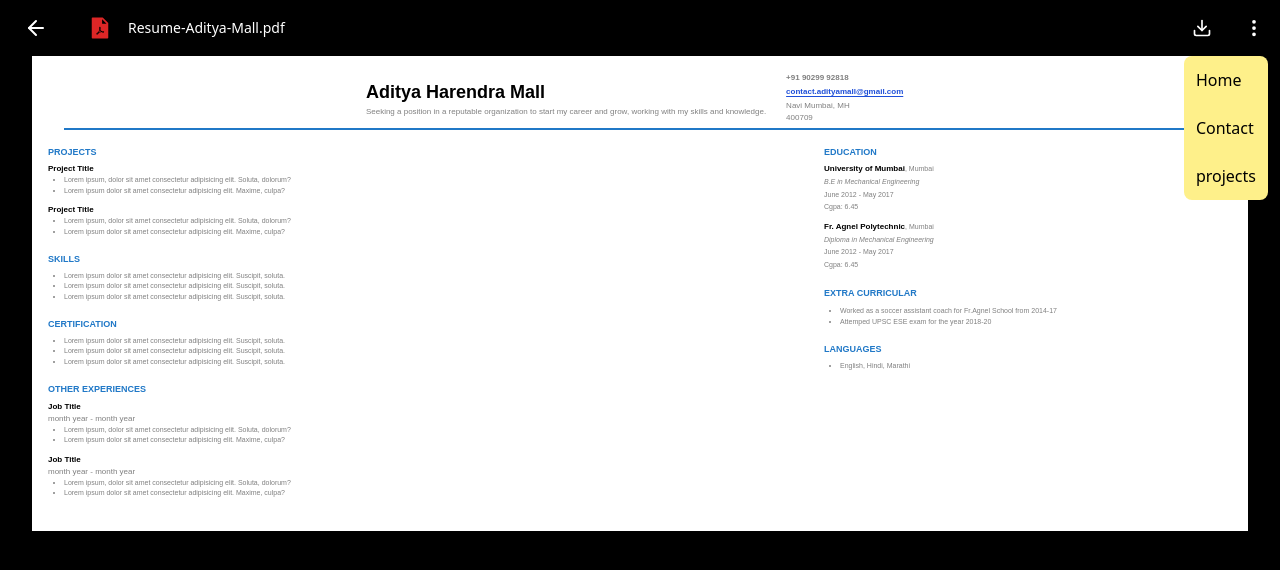
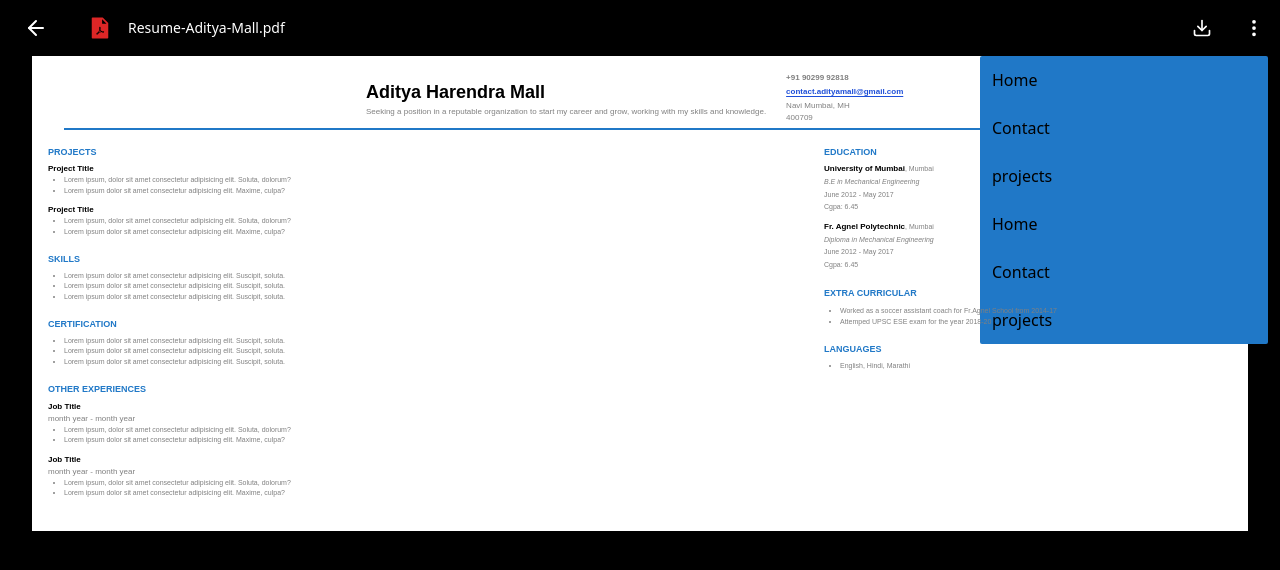
Before and after one commit to iamadityamall/resume-app, a React (Create React App) app: page / in a window 1280 px wide. Both pictures are taken after a click on the button 1254 px from the left and 28 px from the top of the page. Shown: the top 570 px of the page. Built offline with nearby package versions, Linux system fonts and the light colour scheme.

Commit message:
added more options

```diff
--- a/src/components/OtherOptions.jsx
+++ b/src/components/OtherOptions.jsx
@@ -2,7 +2,10 @@ import React from 'react'
 
 const OtherOptions = () => {
   return (
-    <nav className="rounded-lg absolute right-0 top-14 z-100 text-black mr-3 bg-yellow-200 transition delay-75 ease-linear list-none">
+    <nav className=" rounded-sm fixed right-0 top-14 text-black mr-3 bg-secondary transition delay-75 ease-linear list-none w-72">
+      <li className="p-3">Home</li>
+      <li className="p-3">Contact</li>
+      <li className="p-3">projects</li>
       <li className="p-3">Home</li>
       <li className="p-3">Contact</li>
       <li className="p-3">projects</li>
```
